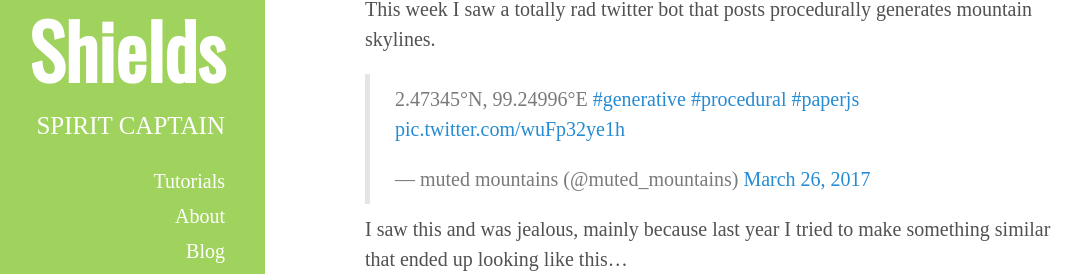
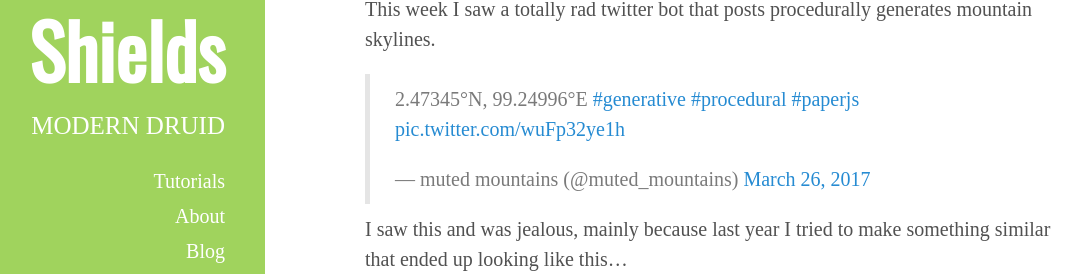
Before and after one commit to foopod/blog-2.0, a Jekyll site: the page built from index.html, in a window 1280 px wide. Shown: the part 227-501 px from the top of the page, without its empty margins (95-1177 px from the left). Built offline with Jekyll 4.4.1, drawn with Linux system fonts in a browser that asks for light colours; nearby versions of some CDN libraries; some web fonts are replaced; the list of posts is cut into pages by our own code; comment, search, counter and statistics services are not loaded; grey boxes are pictures that could not be loaded.

Commit message:
Update _config.yml

```diff
--- a/_config.yml
+++ b/_config.yml
@@ -7,7 +7,7 @@ permalink:        pretty
 
 # Setup
 title:            Jono
-tagline:          'SPIRIT CAPTAIN'
+tagline:          'MODERN DRUID'
 description:      'Jono Shields is a web developer, game programmer, coffee addict...'
 url:              https://jonoshields.com
 baseurl:          ''
```
